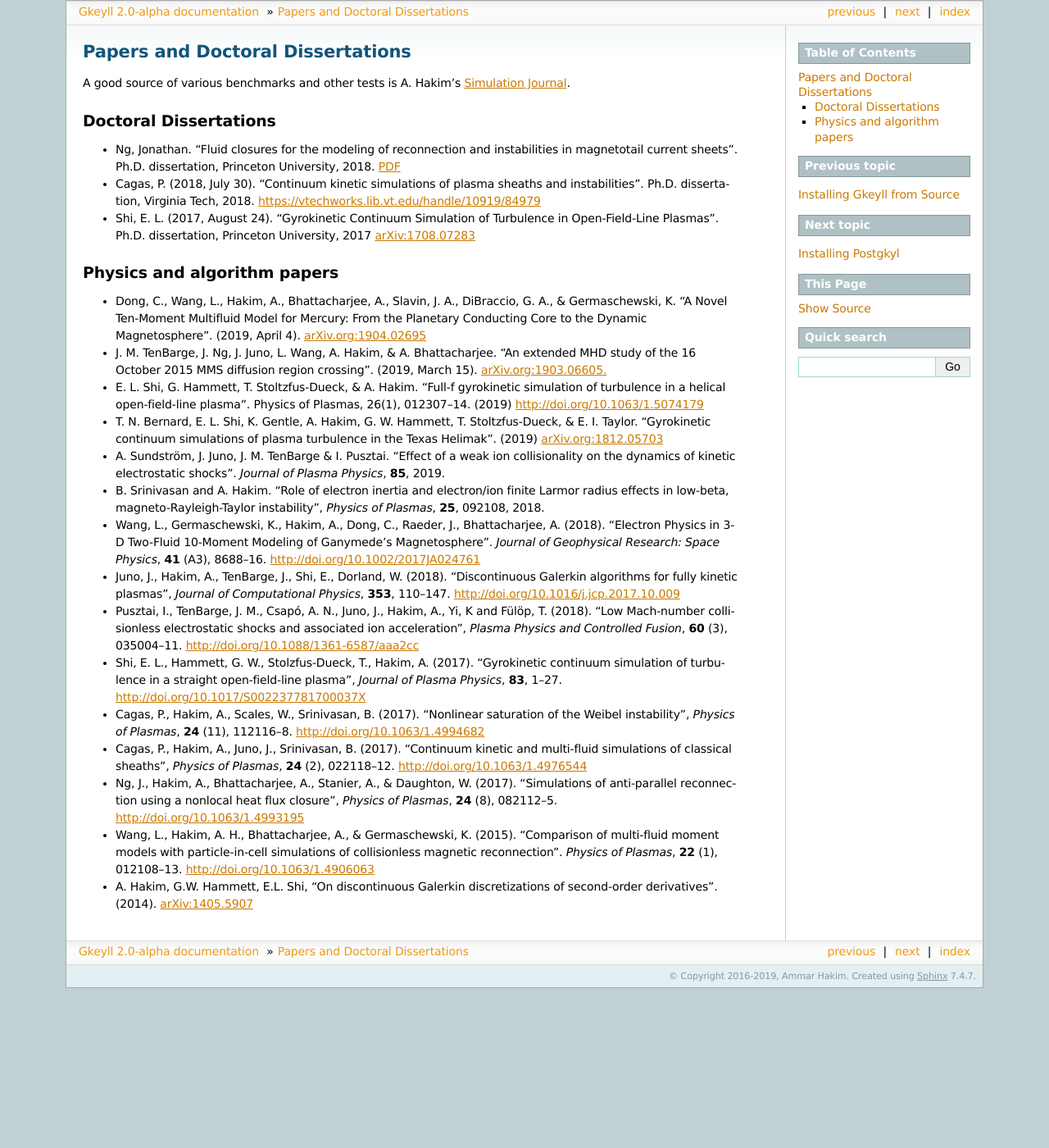
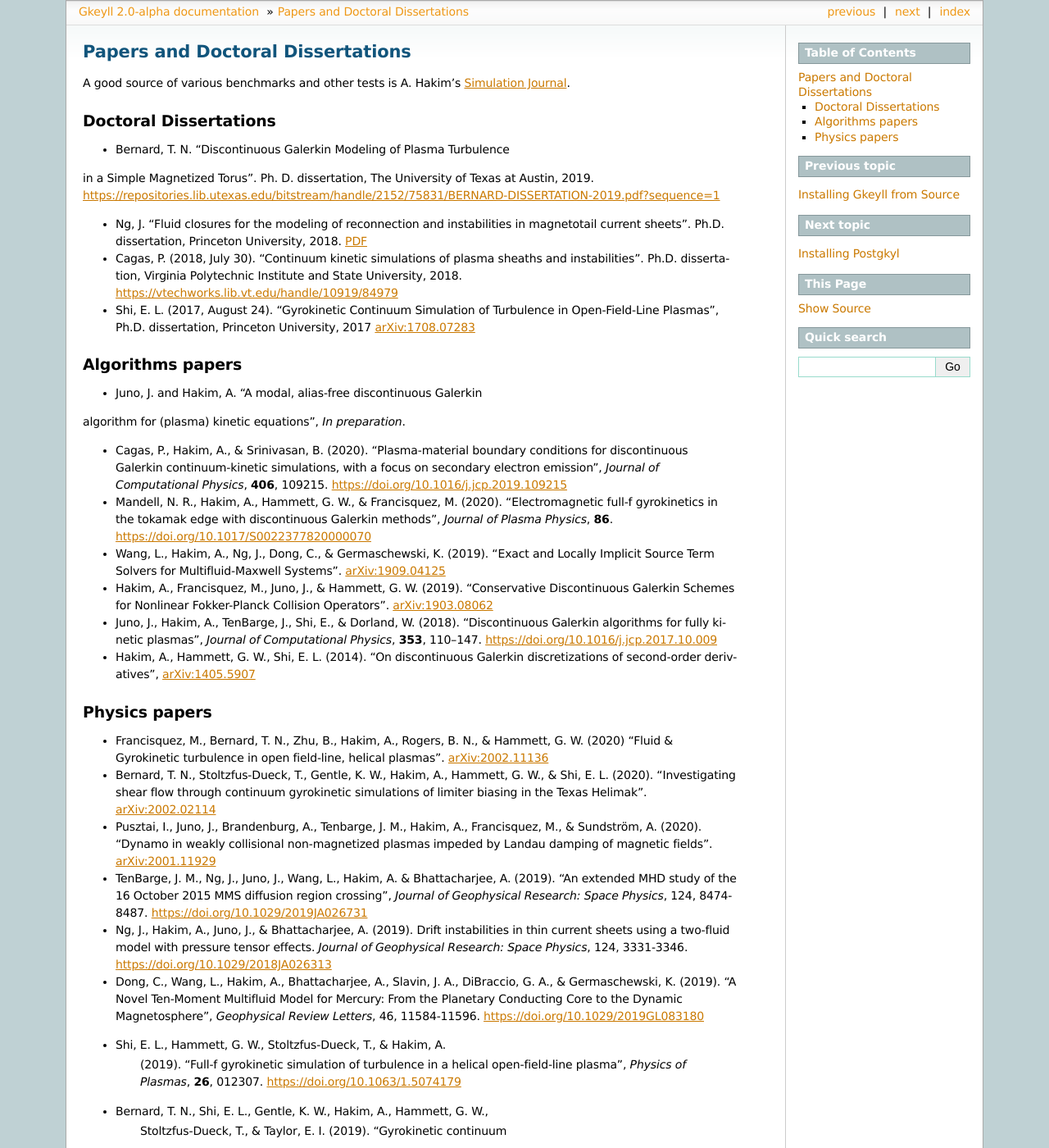
Before and after one commit to ammarhakim/gkyl-doc, a Sphinx documentation site: the page built from source/gkyl/pubs.rst, in a window 1280 px wide and 1400 px high. Shown: the whole window at 82% size. Built offline with Sphinx 7.4.7, drawn with Linux system fonts in a browser that asks for light colours; some of the changed text lies outside the part shown.

Commit message:
Reorganizing and adding to list of Gkeyll publications

```diff
--- a/source/gkyl/pubs.rst
+++ b/source/gkyl/pubs.rst
@@ -7,94 +7,165 @@ A good source of various benchmarks and other tests is A. Hakim's
 Doctoral Dissertations
 ----------------------
 
-- Ng, Jonathan. "Fluid closures for the modeling of reconnection and
+- Bernard, T. N. "Discontinuous Galerkin Modeling of Plasma Turbulence
+in a Simple Magnetized Torus". Ph. D. dissertation, The University of
+Texas at Austin, 2019. `<https://repositories.lib.utexas.edu/bitstream/handle/2152/75831/BERNARD-DISSERTATION-2019.pdf?sequence=1>`_
+
+- Ng, J. "Fluid closures for the modeling of reconnection and
   instabilities in magnetotail current sheets". Ph.D. dissertation,
   Princeton University, 2018.  `PDF
   <https://drive.google.com/file/d/1aNnwdSMcFJ8slLyfFtH67p-gHdi-2FRX/view?usp=sharing>`_
 
 - Cagas, P. (2018, July 30). "Continuum kinetic simulations of plasma
-  sheaths and instabilities". Ph.D. dissertation, Virginia Tech, 2018.
+  sheaths and instabilities". Ph.D. dissertation, Virginia Polytechnic Institute and State University, 2018.
   https://vtechworks.lib.vt.edu/handle/10919/84979
 
 - Shi, E. L. (2017, August 24). "Gyrokinetic Continuum Simulation of
-  Turbulence in Open-Field-Line Plasmas". Ph.D. dissertation,
-  Princeton University, 2017 `arXiv:1708.07283
-  <https://arxiv.org/abs/1708.07283>`_
+  Turbulence in Open-Field-Line Plasmas", Ph.D. dissertation,
+  Princeton University, 2017 `arXiv:1708.07283 <https://arxiv.org/abs/1708.07283>`_
 
-Physics and algorithm papers
+Algorithms papers
 ----------------------------
 
+- Juno, J. and Hakim, A. "A modal, alias-free discontinuous Galerkin
+algorithm for (plasma) kinetic equations", *In preparation*.
+
+- Cagas, P., Hakim, A., & Srinivasan, B. (2020). "Plasma-material
+  boundary conditions for discontinuous Galerkin continuum-kinetic
+  simulations, with a focus on secondary electron emission", *Journal
+  of Computational Physics*, **406**, 109215. https://doi.org/10.1016/j.jcp.2019.109215
+
+- Mandell, N. R., Hakim, A., Hammett, G. W., & Francisquez,
+  M. (2020). "Electromagnetic full-f  gyrokinetics in the tokamak edge
+  with discontinuous Galerkin methods", *Journal of Plasma Physics*,
+  **86**. https://doi.org/10.1017/S0022377820000070
+
+- Wang, L., Hakim, A., Ng, J., Dong, C., & Germaschewski,
+  K. (2019). "Exact and Locally Implicit Source Term Solvers for
+  Multifluid-Maxwell Systems". `arXiv:1909.04125 <https://arxiv.org/abs/1909.04125>`_
+
+- Hakim, A., Francisquez, M., Juno, J., & Hammett,
+  G. W. (2019). "Conservative Discontinuous Galerkin Schemes for
+  Nonlinear Fokker-Planck Collision Operators". `arXiv:1903.08062 <https://arxiv.org.abs/1903.08062>`_
+
+- Juno, J., Hakim, A., TenBarge, J., Shi, E., &
+  Dorland, W. (2018). "Discontinuous Galerkin algorithms for fully
+  kinetic plasmas", *Journal of Computational Physics*, **353**,
+  110–147. https://doi.org/10.1016/j.jcp.2017.10.009
+
+- Hakim, A., Hammett, G. W., Shi, E. L. (2014). "On discontinuous Galerkin
+  discretizations of second-order
+  derivatives", `arXiv:1405.5907 <https://arxiv.org/abs/1405.5907>`_
+
+Physics papers
+----------------------------
+
+- Francisquez, M., Bernard, T. N., Zhu, B., Hakim, A., Rogers, B. N.,
+  & Hammett, G. W. (2020) "Fluid & Gyrokinetic turbulence in open
+  field-line, helical plasmas". `arXiv:2002.11136 <https://arxiv.org/abs/2002.11136>`_
+
+- Bernard, T. N., Stoltzfus-Dueck, T., Gentle, K. W., Hakim, A.,
+  Hammett, G. W., & Shi, E. L. (2020). "Investigating shear flow
+  through continuum gyrokinetic simulations of limiter biasing in the
+  Texas Helimak". `arXiv:2002.02114 <https://arxiv.org/abs/2002.02114>`_
+
+- Pusztai, I., Juno, J., Brandenburg, A., Tenbarge, J. M., Hakim,
+  A., Francisquez, M., & Sundström, A. (2020). "Dynamo in weakly
+  collisional non-magnetized plasmas impeded by Landau damping of
+  magnetic fields". `arXiv:2001.11929 <https://arxiv.org/abs/2001.11929>`_
+
+- TenBarge, J. M., Ng, J., Juno, J., Wang, L., Hakim, A. &
+  Bhattacharjee, A. (2019). "An extended MHD study of the 16 October 2015 MMS
+  diffusion region crossing", *Journal of Geophysical Research: Space
+  Physics*, 124, 8474-8487. https://doi.org/10.1029/2019JA026731
+
+- Ng, J., Hakim, A., Juno, J., & Bhattacharjee, A. (2019). Drift
+  instabilities in thin current sheets using a two‐fluid model with
+  pressure tensor effects. *Journal of Geophysical Research: Space
+  Physics*, 124, 3331-3346. https://doi.org/10.1029/2018JA026313
+
 - Dong, C., Wang, L., Hakim, A., Bhattacharjee, A., Slavin, J. A.,
-  DiBraccio, G. A., & Germaschewski, K. "A Novel Ten-Moment Multifluid
+  DiBraccio, G. A., & Germaschewski, K. (2019). "A Novel Ten-Moment Multifluid
   Model for Mercury: From the Planetary Conducting Core to the Dynamic
-  Magnetosphere".  (2019, April 4). `arXiv.org:1904.02695
-  <https://arxiv.org/abs/1904.02695>`_
+  Magnetosphere",  *Geophysical Review Letters*, 46,
+  11584-11596. https://doi.org/10.1029/2019GL083180
 
-- J. M. TenBarge, J. Ng, J. Juno, L. Wang, A. Hakim, &
-  A. Bhattacharjee. "An extended MHD study of the 16 October 2015 MMS
-  diffusion region crossing". (2019, March
-  15). `arXiv.org:1903.06605. <https://arxiv.org/abs/1903.06605>`_
+- Shi, E. L., Hammett, G. W., Stoltzfus-Dueck, T., & Hakim, A.
+   (2019). "Full-f gyrokinetic simulation of turbulence in a helical
+   open-field-line plasma", *Physics of Plasmas*, **26**,
+   012307. https://doi.org/10.1063/1.5074179
 
-- E. L. Shi, G. Hammett, T. Stoltzfus-Dueck, &
-  A. Hakim. "Full-f gyrokinetic simulation of turbulence in a helical
-  open-field-line plasma". Physics of Plasmas, 26(1),
-  012307–14. (2019) http://doi.org/10.1063/1.5074179
+- Bernard, T. N., Shi, E. L., Gentle, K. W., Hakim, A., Hammett, G. W.,
+   Stoltzfus-Dueck, T., & Taylor, E. I. (2019). "Gyrokinetic continuum
+  simulations of plasma turbulence in the Texas Helimak", *Physics of
+   Plasmas*, **26**, 042301. https://doi.org/10.1063/1.5085457
 
-- T. N. Bernard, E. L. Shi, K. Gentle, A. Hakim, G. W. Hammett,
-  T. Stoltzfus-Dueck, & E. I. Taylor. "Gyrokinetic continuum
-  simulations of plasma turbulence in the Texas Helimak". (2019)
-  `arXiv.org:1812.05703 <https://arxiv.org/abs/1812.05703>`_
+- Skoutnev, V., Hakim, A., Juno, J., & TenBarge,
+  J. M. (2019). "Temperature-Dependent Saturation of Weibel-Type
+  Instabilities in Counter-streaming Plasmas", *Astrophysical Journal
+  Letters*, **872**, (2). https://doi.org/10.3847%2F2041-8213%2Fab0556
 
-- A. Sundström, J. Juno, J. M. TenBarge & I. Pusztai. "Effect of a
+- Sundström, A., Juno, J., TenBarge, J. M., & Pusztai, I. (2019). "Effect of a
   weak ion collisionality on the dynamics of kinetic electrostatic
-  shocks". *Journal of Plasma Physics*, **85**, 2019.
+  shocks", *Journal of Plasma Physics*, **85**. https://doi.org/10.1017/S0022377819000023
 
-- B. Srinivasan and A. Hakim. "Role of electron inertia and
+- Srinivasan, B. and Hakim, A. (2018). "Role of electron inertia and
   electron/ion finite Larmor radius effects in low-beta,
   magneto-Rayleigh-Taylor instability", *Physics of Plasmas*, **25**,
-  092108, 2018.
+  092108. https://doi.org/10.1063/1.5046098
 
-- Wang, L., Germaschewski, K., Hakim, A., Dong, C., Raeder, J.,
+- Ng, J., Hakim, A., & Bhattacharjee, A. (2018). "Using the maximum
+  entropy distribution to describe electrons in reconnecting current
+  sheets", *Physics of Plasmas*, **25**, 082113. https://doi.org/10.1063/1.5041758
+
+- Wang, L., Germaschewski, K., Hakim, A., Dong, C., Raeder, J., &
   Bhattacharjee, A. (2018). "Electron Physics in 3-D Two-Fluid
-  10-Moment Modeling of Ganymede's Magnetosphere". *Journal of
+  10-Moment Modeling of Ganymede's Magnetosphere", *Journal of
   Geophysical Research: Space Physics*, **41** (A3),
-  8688–16. http://doi.org/10.1002/2017JA024761
-
-- Juno, J., Hakim, A., TenBarge, J., Shi, E.,
-  Dorland, W. (2018). "Discontinuous Galerkin algorithms for fully
-  kinetic plasmas", *Journal of Computational Physics*, **353**,
-  110–147. http://doi.org/10.1016/j.jcp.2017.10.009
+  8688–16. https://doi.org/10.1002/2017JA024761
 
 - Pusztai, I., TenBarge, J. M., Csapó, A. N., Juno, J., Hakim, A., Yi, K
-  and Fülöp, T. (2018). "Low Mach-number collisionless electrostatic
+  & Fülöp, T. (2018). "Low Mach-number collisionless electrostatic
   shocks and associated ion acceleration", *Plasma Physics and
   Controlled Fusion*, **60** (3),
-  035004–11. http://doi.org/10.1088/1361-6587/aaa2cc
+  035004–11. https://doi.org/10.1088/1361-6587/aaa2cc
 
 - Shi, E. L., Hammett, G. W., Stolzfus-Dueck, T.,
   Hakim, A. (2017). "Gyrokinetic continuum simulation of turbulence in
   a straight open-field-line plasma", *Journal of Plasma Physics*,
-  **83**, 1–27. http://doi.org/10.1017/S002237781700037X
+  **83**, 1–27. https://doi.org/10.1017/S002237781700037X
 
 - Cagas, P., Hakim, A., Scales, W., Srinivasan, B. (2017). "Nonlinear
   saturation of the Weibel instability", *Physics of Plasmas*, **24**
-  (11), 112116–8. http://doi.org/10.1063/1.4994682
-
-- Cagas, P., Hakim, A., Juno, J., Srinivasan, B. (2017). "Continuum
-  kinetic and multi-fluid simulations of classical sheaths", *Physics
-  of Plasmas*, **24** (2), 022118–12. http://doi.org/10.1063/1.4976544
+  (11), 112116. https://doi.org/10.1063/1.4994682
 
 - Ng, J., Hakim, A., Bhattacharjee, A., Stanier, A., &
   Daughton, W. (2017). "Simulations of anti-parallel reconnection
   using a nonlocal heat flux closure", *Physics of Plasmas*,
-  **24** (8), 082112–5. http://doi.org/10.1063/1.4993195
+  **24** (8), 082112. https://doi.org/10.1063/1.4993195
+
+- Stanier, A., Daughton, W., Simakov, A. N., Chacón, L., Le, A.,
+  Karimabadi, H., Ng, J., & Bhattacharjee, A. (2017). "The role of
+  guide field in magnetic reconnection driven by island coalescence", *Physics
+  of Plasmas*, **24**, 022124. https://doi.org/10.1063/1.4976712
+
+- Cagas, P., Hakim, A., Juno, J., Srinivasan, B. (2017). "Continuum
+  kinetic and multi-fluid simulations of classical sheaths", *Physics
+  of Plasmas*, **24** (2), 022118. https://doi.org/10.1063/1.4976544
+
+- Ng, J., Huang, Y.-M., Hakim, A., Bhattacharjee, A., Stanier, A.,
+  Daughton, W., Wang, L., & Germaschewski, K. (2015). "The island
+  coalescence problem: Scaling of reconnection in extended fluid
+  models including higher-order moments", *Physics of Plasma*,
+  **22**, 112104. https://doi.org/10.1063/1.4935302
+
+- Stanier, A., Daughton, W., Chacón, L., Karimabadi, H., Ng, J.,
+  Huang, Y.-M., Hakim, A., & Bhattacharjee, A. (2015). "Role of Ion
+  Kinetic Physics in the Interaction of Magnetic Flux Ropes",
+  *Physical Review Letters*, **115**, 175004. https://doi.org/10.1103/PhysRevLett.115.175004
 
 - Wang, L., Hakim, A. H., Bhattacharjee, A., &
   Germaschewski, K. (2015). "Comparison of multi-fluid moment models
   with particle-in-cell simulations of collisionless magnetic
-  reconnection". *Physics of Plasmas*, **22** (1),
-  012108–13. http://doi.org/10.1063/1.4906063
-
-- A. Hakim, G.W. Hammett, E.L. Shi, "On discontinuous Galerkin
-  discretizations of second-order
-  derivatives". (2014). `arXiv:1405.5907 <https://arxiv.org/abs/1405.5907>`_
+  reconnection", *Physics of Plasmas*, **22** (1),
+  012108. https://doi.org/10.1063/1.4906063
```
